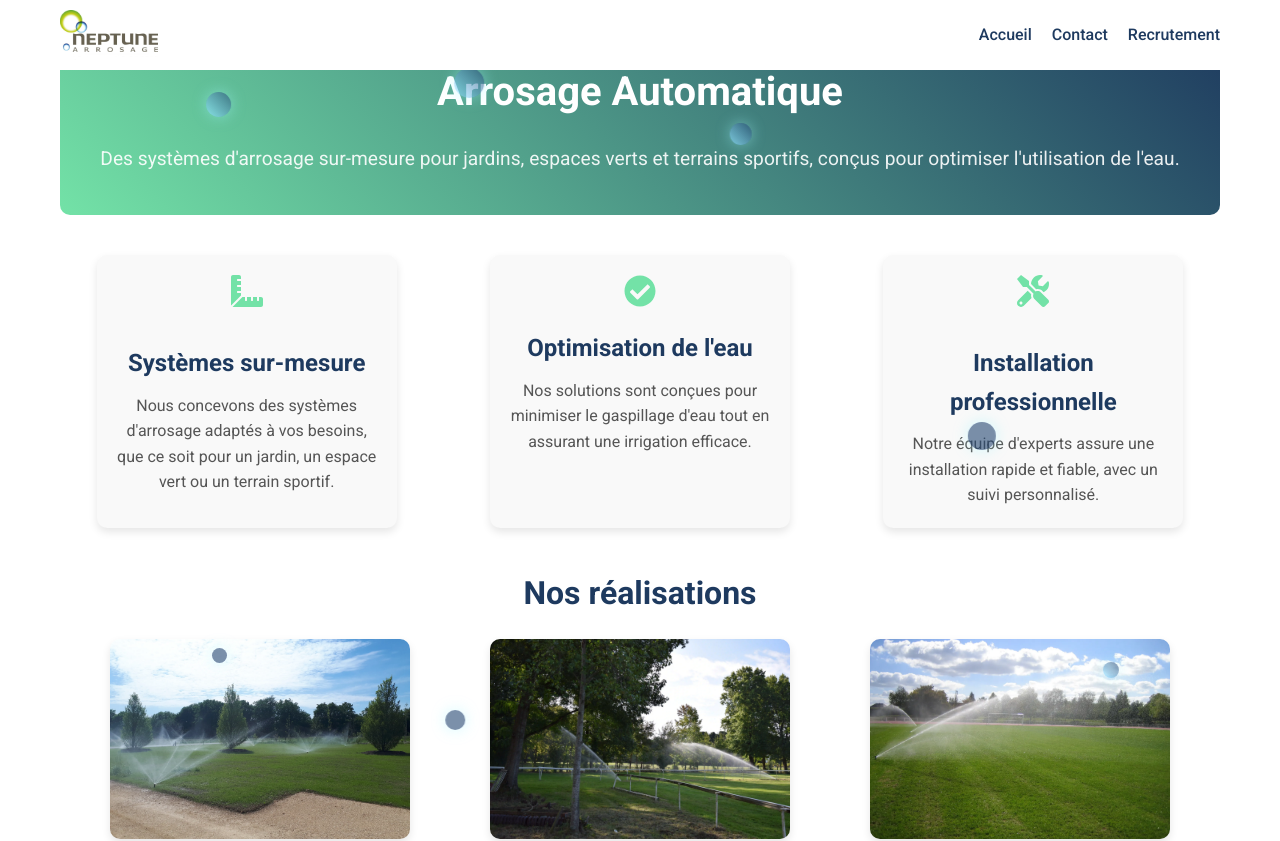
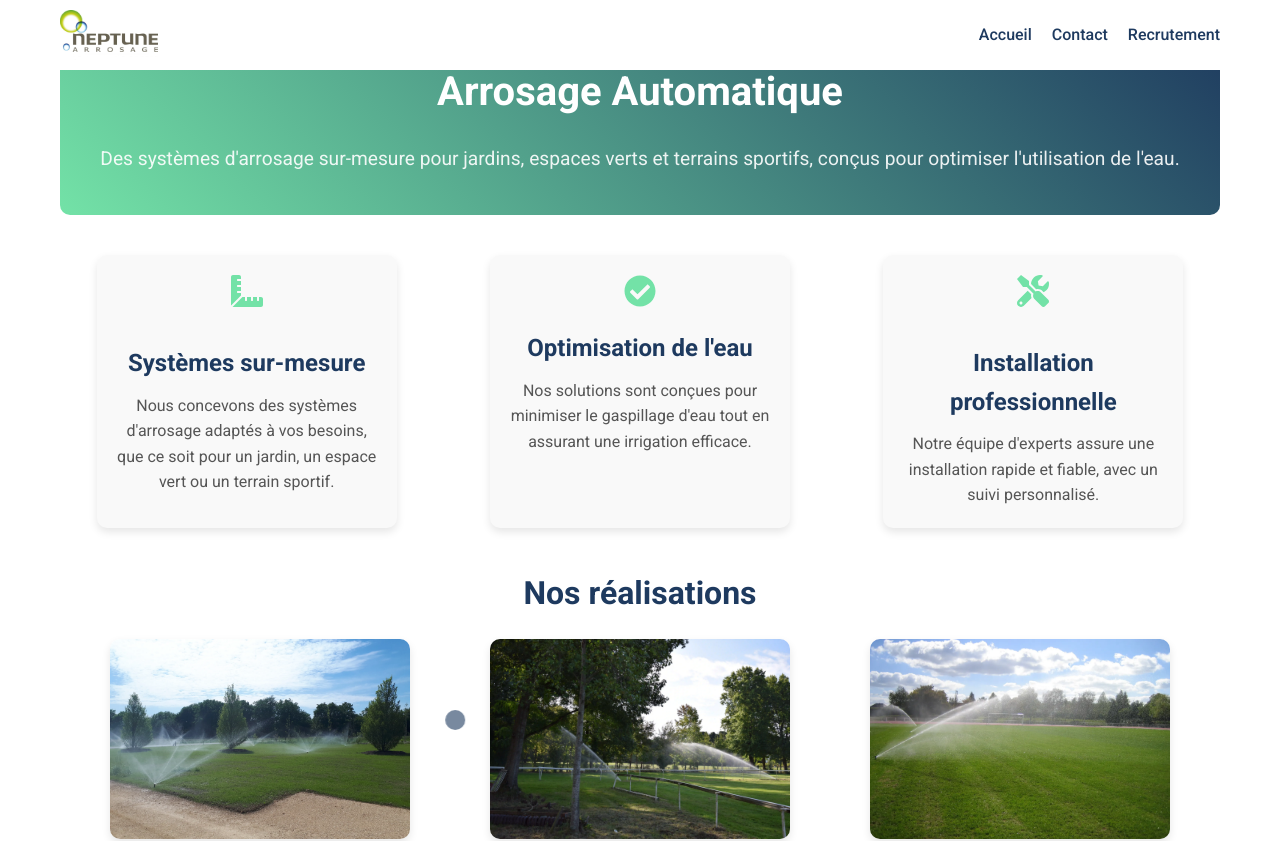
Before and after one commit to Jordan-celton/Neptune-Arrosage, a React (Vite) app in the folder mon-projet/: page /arrosage-automatique in a window 1280 px wide. Shown: the top 841 px of the page. Built offline with nearby package versions, Linux system fonts and the light colour scheme.

Commit message:
Nettoyage du code : suppression des commentaires inutiles et des styles de bulles. Ajout de propriétés de positionnement pour améliorer la présentation des éléments sur la page Arrosage Automatique.

```diff
--- a/mon-projet/src/styles/ArrosageAuto.css
+++ b/mon-projet/src/styles/ArrosageAuto.css
@@ -12,10 +12,9 @@
     margin-bottom: 40px;
     padding: 40px 20px;
     background: linear-gradient(45deg, #73E2A7, #1E3A5F);
-    /* Dégradé de couleur */
     color: #fff;
-    /* Texte blanc */
     border-radius: 10px;
+    position: relative;
 }
 
 .header-arrosage-auto h1 {
@@ -41,11 +40,11 @@
     background: #f9f9f9;
     border-radius: 10px;
     width: 300px;
-    /* Largeur fixe pour toutes les cartes */
     text-align: center;
     box-shadow: 0 4px 8px rgba(0, 0, 0, 0.1);
     transition: transform 0.3s ease;
     padding: 20px;
+    position: relative;
 }
 
 .services-arrosage-card:hover {
@@ -100,6 +99,7 @@
     object-fit: cover;
     border-radius: 10px;
     box-shadow: 0 4px 8px rgba(0, 0, 0, 0.1);
+    position: relative;
 }
 
 /* Section de contact */
@@ -110,6 +110,7 @@
     background: linear-gradient(45deg, #87CEEB, #1E3A5F);
     border-radius: 10px;
     color: #fff;
+    position: relative;
 }
 
 .Contact-arrosage p {
--- a/mon-projet/src/styles/Background.css
+++ b/mon-projet/src/styles/Background.css
@@ -15,11 +15,9 @@
     width: 20px;
     height: 20px;
     background: var(--color-primary);
-    /* Utilise la couleur primaire */
     border-radius: 50%;
     animation: rise 10s infinite ease-in;
     opacity: 0.7;
-    /* Ajoute une transparence pour un effet plus doux */
 }
 
 .bubble.blue-dark {
--- a/mon-projet/src/styles/index.css
+++ b/mon-projet/src/styles/index.css
@@ -82,73 +82,3 @@ a:hover {
     width: 100%;
     margin-top: auto;
 }
-
-/* Animation de bulles */
-.bubbles {
-    position: fixed;
-    top: 0;
-    left: 0;
-    width: 100%;
-    height: 100%;
-    z-index: 0;
-    /* Entre le fond et le contenu */
-    overflow: hidden;
-}
-
-.bubble {
-    position: absolute;
-    bottom: -100px;
-    width: 15px;
-    height: 20px;
-    border-radius: 50%;
-    animation: rise 10s infinite ease-in;
-    box-shadow: 0 0 15px rgba(135, 206, 235, 0.8);
-    /* Ombre bleu clair */
-    filter: brightness(1.2);
-    /* Augmente la luminosité */
-}
-
-.bubble.blue-dark {
-    background: rgba(30, 58, 95, 0.6);
-    /* Bleu marine semi-transparent */
-}
-
-.bubble.blue-light {
-    background: rgba(135, 206, 235, 0.6);
-    /* Bleu clair semi-transparent */
-}
-
-@keyframes rise {
-    0% {
-        bottom: -100px;
-        transform: translateX(0);
-    }
-
-    50% {
-        transform: translateX(100px);
-    }
-
-    100% {
-        bottom: 100%;
-        transform: translateX(-100px);
-    }
-}
-
-/* Délais et tailles aléatoires pour les bulles */
-.bubble:nth-child(1) {
-    left: 10%;
-    animation-duration: 8s;
-    animation-delay: 2s;
-    width: 15px;
-    height: 15px;
-}
-
-.bubble:nth-child(2) {
-    left: 20%;
-    animation-duration: 5s;
-    animation-delay: 1s;
-    width: 25px;
-    height: 25px;
-}
-
-/* Ajoutez les autres bulles ici... */
```
Also changed, not shown: mon-projet/src/pages/ArrosageAuto.jsx (+1 -6 lines).
